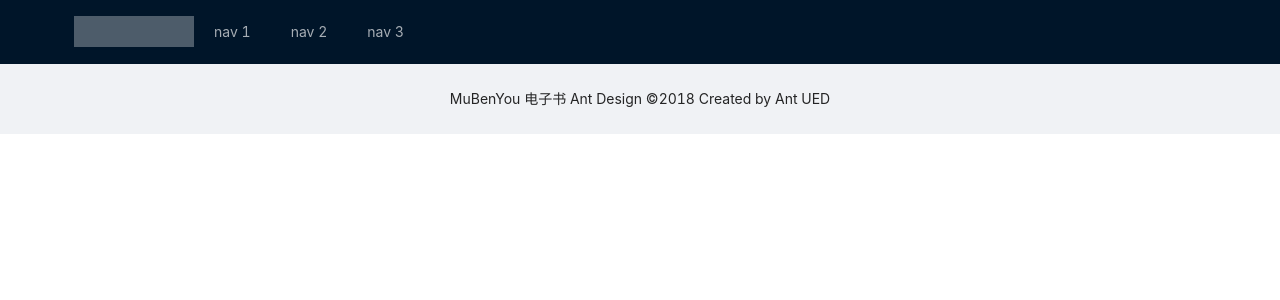
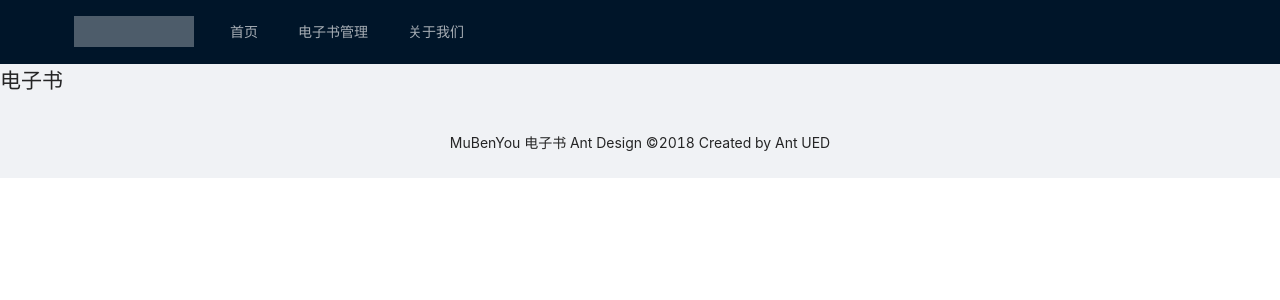
Before and after one commit to MuBenYou/MbyWiki, a Vue app in the folder web/: page /admin/ebook in a window 1280 px wide. Shown: the top 300 px of the page. Built offline with nearby package versions, Linux system fonts and the light colour scheme; no server answers.

Commit message:
9.4 增加新页面开发:页面、路由、菜单

```diff
--- a/web/src/App.vue
+++ b/web/src/App.vue
@@ -25,13 +25,13 @@ export default defineComponent({
   float: left;
   width: 120px;
   height: 31px;
-  margin: 16px 24px 16px 0;
+  margin: 16px 16px 16px 0;
   background: rgba(255, 255, 255, 0.3);
 }
 
 .logo {
   float: left;
-  margin: 16px 0 16px 24px;
+  margin: 16px 16px 16px 24px;
 }
 
 .site-layout-background {
--- a/web/src/components/the-header.vue
+++ b/web/src/components/the-header.vue
@@ -7,9 +7,9 @@
     v-model:selectedKeys="selectedKeys1"
     :style="{ lineHeight: '64px' }"
 >
-  <a-menu-item key="1">nav 1</a-menu-item>
-  <a-menu-item key="2">nav 2</a-menu-item>
-  <a-menu-item key="3">nav 3</a-menu-item>
+  <a-menu-item key="/"><router-link to="/">首页</router-link></a-menu-item>
+  <a-menu-item key="/admin/ebook"><router-link to="/admin/ebook">电子书管理</router-link></a-menu-item>
+  <a-menu-item key="/about"><router-link to="/about">关于我们</router-link></a-menu-item>
 </a-menu>
 </a-layout-header>
 </template>
--- a/web/src/router/index.ts
+++ b/web/src/router/index.ts
@@ -1,6 +1,7 @@
 import { createRouter, createWebHistory, RouteRecordRaw } from 'vue-router'
 import Home from '../views/Home.vue'
 import About from '../views/about.vue'
+import AdminEbook from '../views/admin/admin-ebook.vue'
 
 const routes: Array<RouteRecordRaw> = [
   {
@@ -11,12 +12,17 @@ const routes: Array<RouteRecordRaw> = [
   {
     path: '/about',
     name: 'About',
-    component: About,
+    component: About
     // route level code-splitting
     // this generates a separate chunk (about.[hash].js) for this route
     // which is lazy-loaded when the route is visited.
     // component: () => import(/* webpackChunkName: "about" */ '../views/about.vue')
-  }
+  },
+  {
+    path: '/admin/ebook',
+    name: 'AdminEbook',
+    component: AdminEbook
+  },
 ]
 
 const router = createRouter({
--- a/web/src/views/admin/about.vue
+++ /dev/null
@@ -1,5 +0,0 @@
-<template>
-  <div class="about">
-    <h1>This is an about page</h1>
-  </div>
-</template>
--- /dev/null
+++ b/web/src/views/admin/admin-ebook.vue
@@ -0,0 +1,5 @@
+<template>
+  <div class="admin-ebook">
+    <h1>电子书</h1>
+  </div>
+</template>
```
